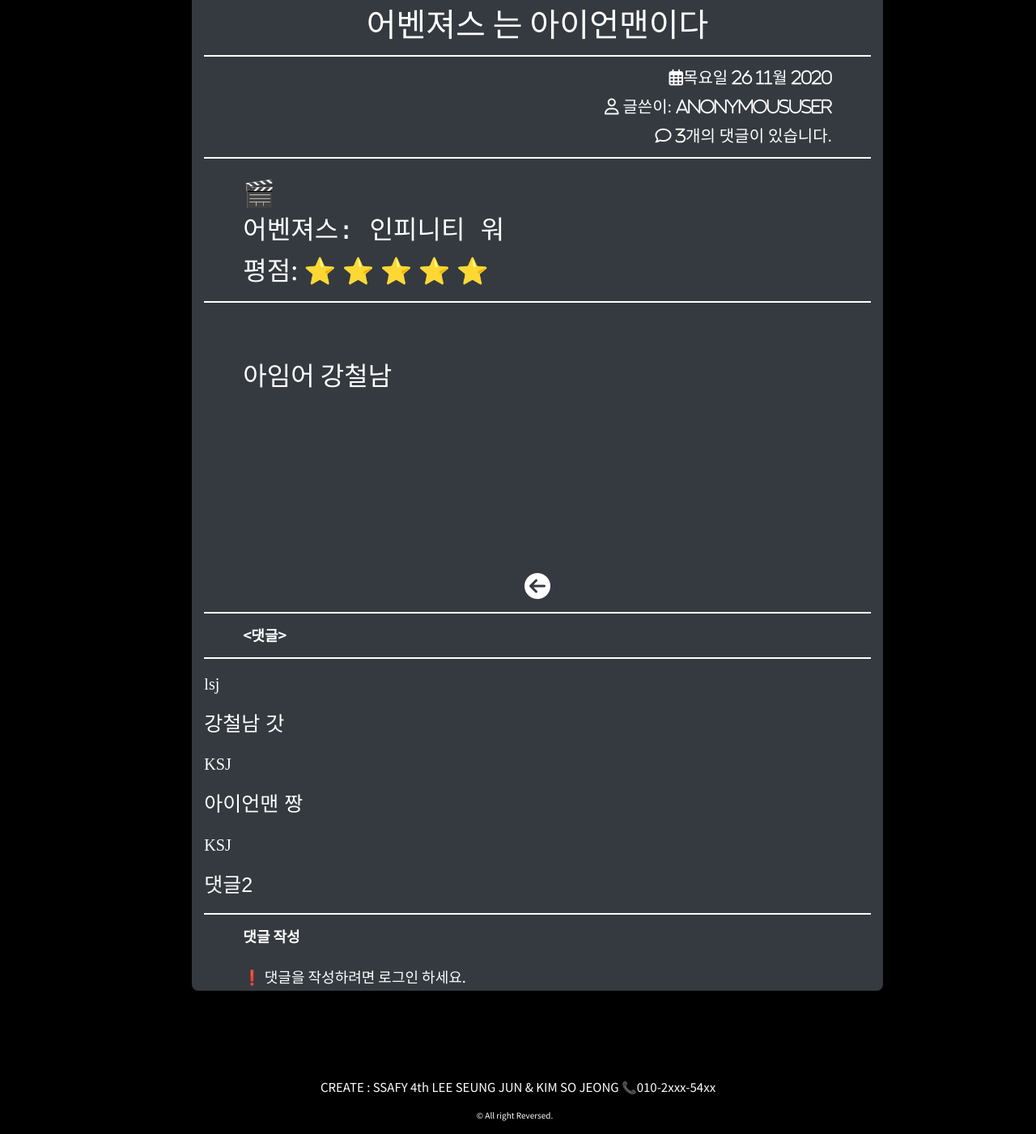
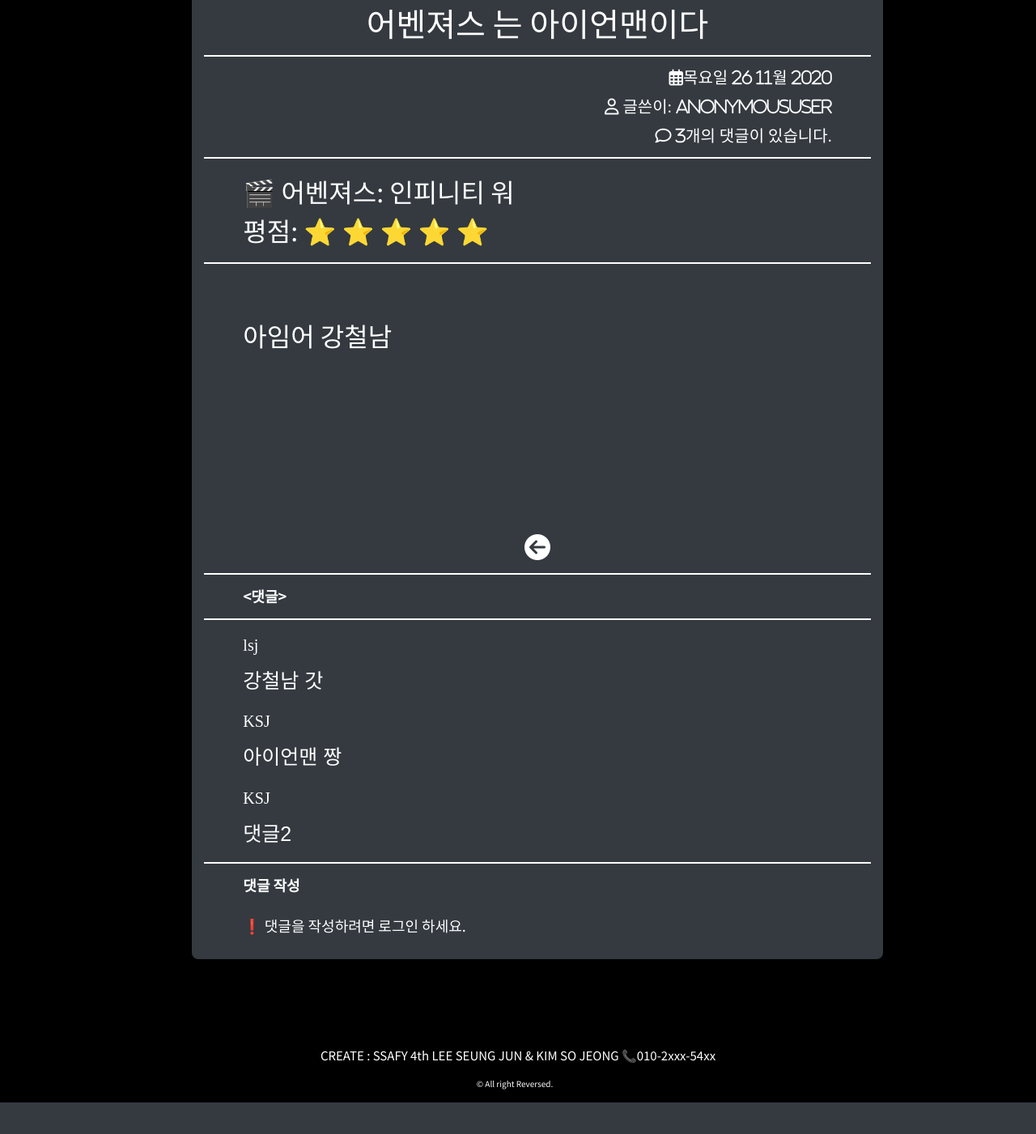
Before and after one commit to jun0811/MovieWeb, a Django app: a page that uses final-pjt/community/templates/community/detail.html in a window 1280 px wide. Shown: the part 238-1639 px from the top of the page at 81% size. After the commit the page ends 1600 px from the top, so only its background shows below. Run offline with Django 3.2, Linux system fonts and the light colour scheme; data comes from the database, SQL or seed files in the repository; both versions use the stored data as it was after the commit; some libraries are stand-ins or nearby versions; some web fonts are replaced.

Commit message:
modify final

```diff
--- a/final-pjt/community/templates/community/detail.html
+++ b/final-pjt/community/templates/community/detail.html
@@ -35,7 +35,7 @@
   }
 {% endblock  %}
 {% block content %}
-  <div class="ml-5 col-md-8 bg-dark" style= "border: none; border-radius: 8px;">
+  <div class="ml-5 col-md-8 bg-dark pb-4" style= "border: none; border-radius: 8px;">
   <br>
   <!-- 리뷰 내용-->
   <hr>
@@ -51,7 +51,7 @@
     {% endif %}
   <hr>
   <div class = "mx-5 ">
-   🎬 <p class="mb-0 text-monospace "> <a href="{%url 'movies:detail' movie.pk%}" style="text-decoration: none;">{{review.movie_title}}</a></p>
+   <p class="mb-0"> <a href="{% url 'movies:detail' movie.pk%}" style="text-decoration: none;">🎬 {{review.movie_title}}</a></p>
    <span>평점:</span>
     {% for n in rate %}
       <span>⭐</span>
@@ -87,28 +87,28 @@
 <hr>
 {% for comment in comments %}
   <div>
-    <p id ="user"> {{ comment.user }} </p>
-    <p id ="comment">{{ comment.content }}</p>
+    <p id ="user" class="ml-5 mb-0 mt-3"> {{ comment.user }} </p>
+    <span id ="comment" class="ml-5">{{ comment.content }}</span>
      {% if request.user == comment.user %}
         <form action="{% url 'community:comments_delete' review.pk comment.pk %}" method="POST" class="d-inline">
           {% csrf_token %}
-          <button type="submit" class="btn btn-danger btn-circle"><i class="fas fa-trash-alt"></i></button>
+          <button type="submit" class="btn btn-dark btn-circle"><i class="fas fa-trash-alt" style="font-size: 13px;"></i></button>
         </form>
       {% endif %}
   </div>
       {% empty %}
-    <p style="font-size:15px;" class="mx-5">댓글이 아직 없어요...</p>
+    <p style="font-size:15px;" class="ml-5">댓글이 아직 없어요...</p>
   {% endfor %}
   <hr>
-  <h4 style="font-size:18px;" class="mx-5">댓글 작성</h4>
+  <h4 style="font-size:18px;" class="ml-5">댓글 작성</h4>
   {% if request.user.is_authenticated %}
     <form action="{% url 'community:comments_create' review.pk %}" method="POST" class="mx-5">
       {% csrf_token %}
-      <input name="content" cols="40" rows="10" required="" id="id_content" ></input>
-      <button id="submit" name="submit" type="submit" class="btn btn-success mb-2">Submit</button>
+      <input name="content" cols="40" rows="10" required="" id="id_content" style="font-size:13px;"></input>
+      <button id="submit" name="submit" type="submit" class="btn btn-outline-light">Submit</button>
     </form>
   {% else %}
-    <a href="{% url 'accounts:login' %}" style="font-size:18px; text-decoration: none;" class="mx-5">❗ 댓글을 작성하려면 로그인 하세요.</a>
+    <a href="{% url 'accounts:login' %}" style="font-size:18px; text-decoration: none;" class="ml-5">❗ 댓글을 작성하려면 로그인 하세요.</a>
   {% endif %}
   </div>
 
```
Also changed, not shown: final-pjt/db.sqlite3.
